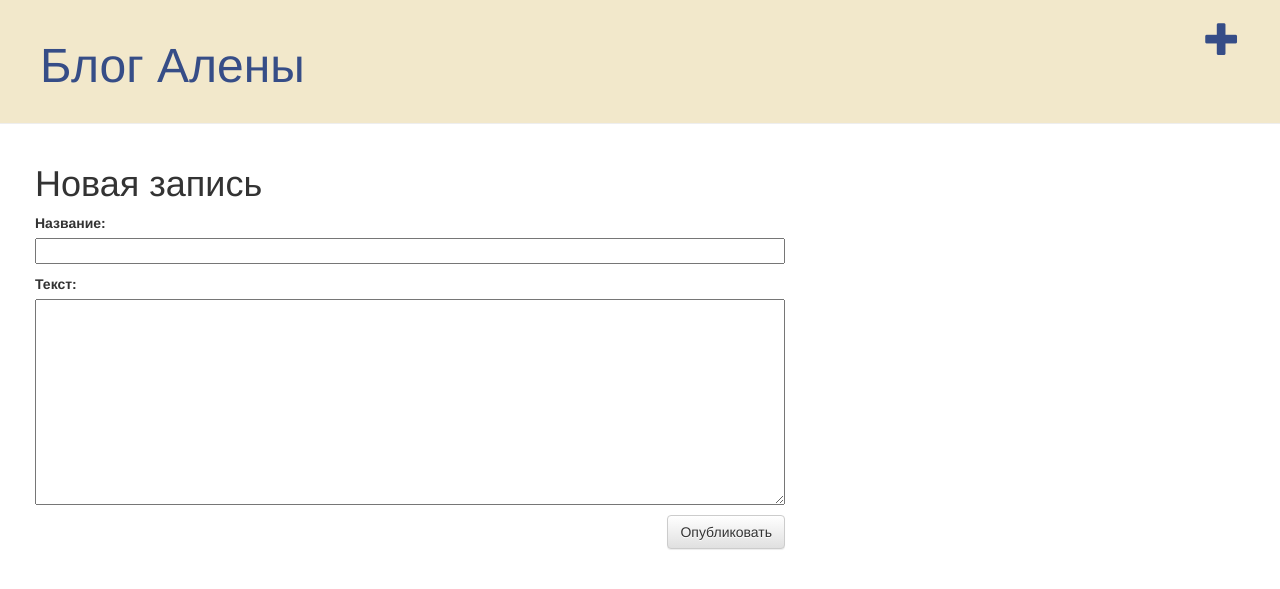
After one commit to mspolarfox/my-first-blog, a Django app: page /post/new/ in a window 1280 px wide. The commit adds this page. Shown: the top 589 px of the page. Run offline with Django 3.2, Linux system fonts and the light colour scheme; some libraries are stand-ins or nearby versions.

Commit message:
Forms for adding new posts

```diff
--- /dev/null
+++ b/blog/forms.py
@@ -0,0 +1,8 @@
+from django import forms
+from .models import Post
+
+class PostForm(forms.ModelForm):
+
+        class Meta:
+            model = Post
+            fields = ('title', 'text',)
--- a/blog/models.py
+++ b/blog/models.py
@@ -4,8 +4,8 @@ from django.utils import timezone
 
 class Post(models.Model):
     author = models.ForeignKey('auth.User')
-    title = models.CharField(max_length=200)
-    text = models.TextField()
+    title = models.CharField(max_length=200, verbose_name="Название")
+    text = models.TextField(verbose_name="Текст")
     created_date = models.DateTimeField(
             default=timezone.now)
     published_date = models.DateTimeField(
--- a/blog/static/css/blog.css
+++ b/blog/static/css/blog.css
@@ -41,3 +41,9 @@
     .post h1 a, .post h1 a:visited {
         color: #364d87;
     }
+
+    .a {
+        padding-left: 20px;
+        font-size: 26pt;
+        font-family: Helvetica, Arial, serif;
+    }
--- a/blog/templates/blog/base.html
+++ b/blog/templates/blog/base.html
@@ -8,10 +8,11 @@
         </head>
         <body>
             <div class="page-header">
+               <a href="{% url 'blog.views.post_new' %}" class="top-menu"><span class="glyphicon glyphicon-plus"></span></a>
             <h1><a href="/">Блог Алены</a></h1>
-        </div>
-        <div class="content container">
-            <div class="row">
+            </div>
+            <div class="content container">
+              <div class="row">
                 <div class="col-md-8">
                 {% block content %}
                 {% endblock %}
--- /dev/null
+++ b/blog/templates/blog/post_edit.html
@@ -0,0 +1,9 @@
+{% extends 'blog/base.html' %}
+
+    {% block content %}
+        <h1>Новая запись</h1>
+        <form method="POST" class="post-form">{% csrf_token %}
+            {{ form.as_p }}
+            <button type="submit" class="save btn btn-default">Опубликовать</button>
+        </form>
+    {% endblock %}
--- a/blog/templates/blog/post_list.html
+++ b/blog/templates/blog/post_list.html
@@ -1,6 +1,9 @@
     {% extends 'blog/base.html' %}
 
     {% block content %}
+        <div>
+            <a class="content container" href="{% url 'blog.views.post_new' %}"> Написать новую запись</a>
+        </div>
         {% for post in posts %}
             <div class="post">
                 <div class="date">
--- a/blog/urls.py
+++ b/blog/urls.py
@@ -4,4 +4,5 @@ from . import views
 urlpatterns = [
     url(r'^$', views.post_list, name='post_list'),
     url(r'^post/(?P<pk>[0-9]+)/$', views.post_detail, name='post_detail'),
+    url(r'^post/new/$', views.post_new, name='post_new'),
 ]
--- a/blog/views.py
+++ b/blog/views.py
@@ -1,11 +1,26 @@
 from django.shortcuts import render, get_object_or_404
 from django.utils import timezone
+from django.shortcuts import redirect
 from .models import Post
+from .forms import PostForm
 
 def post_list(request):
-    posts = Post.objects.filter(published_date__lte=timezone.now()).order_by('published_date')
+    posts = Post.objects.filter(published_date__lte=timezone.now()).order_by('-published_date')
     return render(request, 'blog/post_list.html', {'posts': posts})
 
 def post_detail(request, pk):
     post = get_object_or_404(Post, pk=pk)
     return render(request, 'blog/post_detail.html', {'post': post})
+
+def post_new(request):
+        if request.method == "POST":
+            form = PostForm(request.POST)
+            if form.is_valid():
+                post = form.save(commit=False)
+                post.author = request.user
+                post.published_date = timezone.now()
+                post.save()
+                return redirect('blog.views.post_detail', pk=post.pk)
+        else:
+            form = PostForm()
+        return render(request, 'blog/post_edit.html', {'form': form})
```
